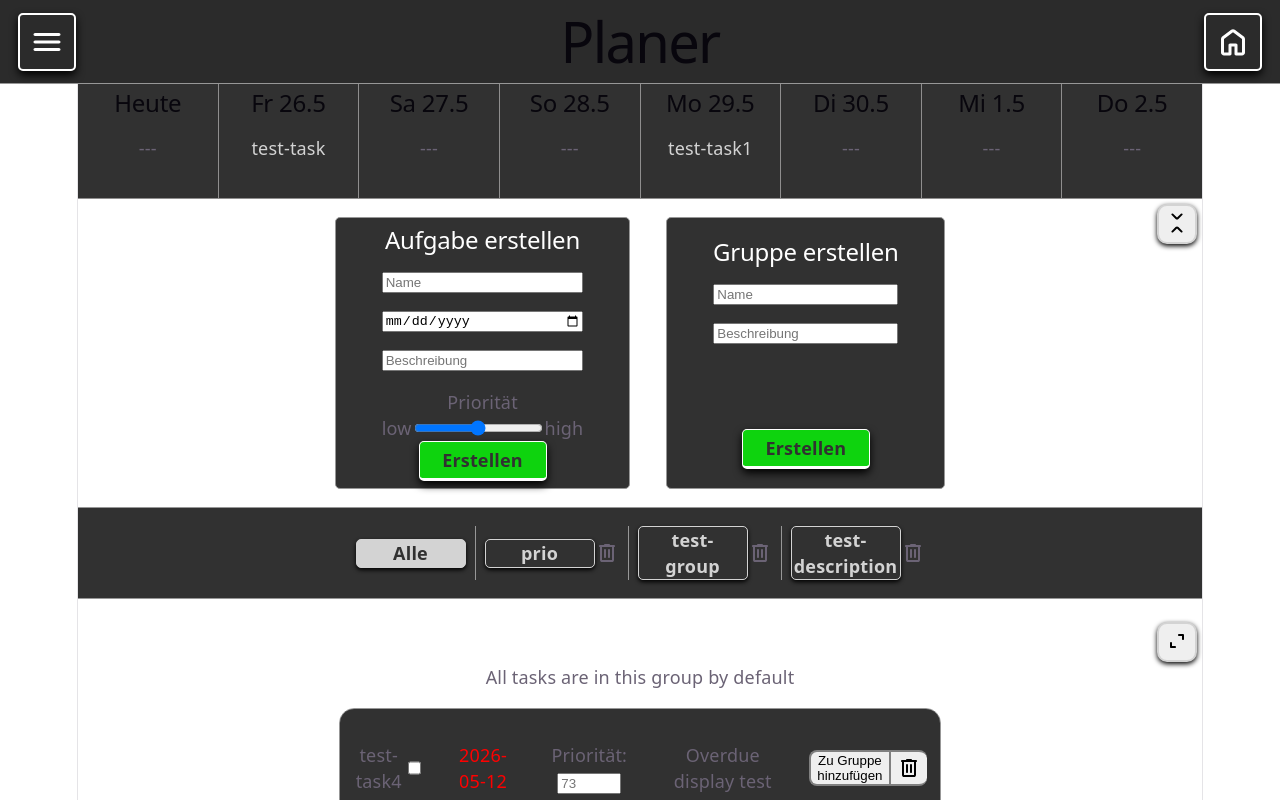
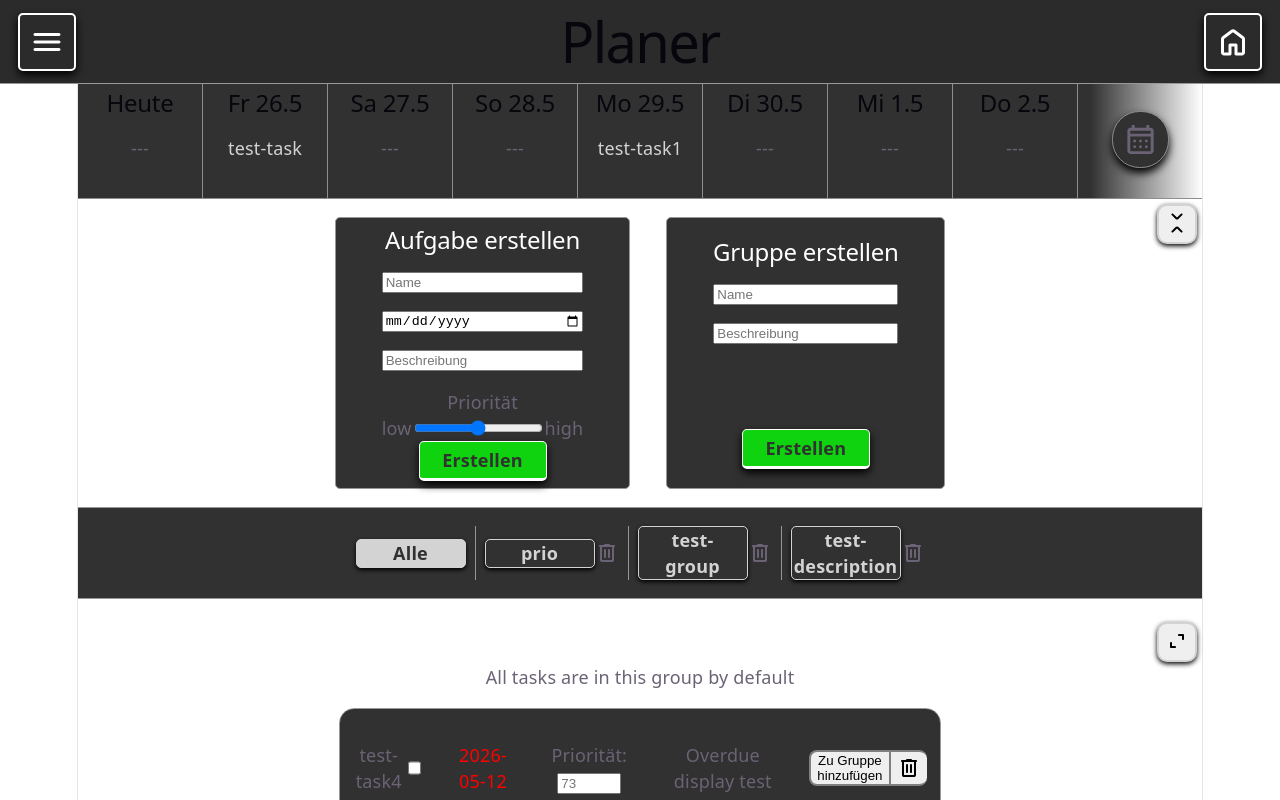
Before and after one commit to masekowsky-ee/quidey_react, a React (Vite) app: page / in a window 1280 px wide. Shown: the top 800 px of the page. Built offline with nearby package versions, Linux system fonts and the light colour scheme.

Commit message:
feat: Add date icon and update styles in WeekDaysContainer

```diff
--- a/src/components/WeekDaysContainer.jsx
+++ b/src/components/WeekDaysContainer.jsx
@@ -119,6 +119,9 @@ export default function WeekDaysContainer(props){
                         }
                     </ul>
                 </div>
+                <div className={styles.dateIconDiv}>
+                    <svg className={styles.svg} xmlns="http://www.w3.org/2000/svg" height="24px" viewBox="0 -960 960 960" width="24px" fill="currentColor"><path d="M200-80q-33 0-56.5-23.5T120-160v-560q0-33 23.5-56.5T200-800h40v-80h80v80h320v-80h80v80h40q33 0 56.5 23.5T840-720v560q0 33-23.5 56.5T760-80H200Zm0-80h560v-400H200v400Zm0-480h560v-80H200v80Zm0 0v-80 80Zm280 240q-17 0-28.5-11.5T440-440q0-17 11.5-28.5T480-480q17 0 28.5 11.5T520-440q0 17-11.5 28.5T480-400Zm-188.5-11.5Q280-423 280-440t11.5-28.5Q303-480 320-480t28.5 11.5Q360-457 360-440t-11.5 28.5Q337-400 320-400t-28.5-11.5ZM640-400q-17 0-28.5-11.5T600-440q0-17 11.5-28.5T640-480q17 0 28.5 11.5T680-440q0 17-11.5 28.5T640-400ZM480-240q-17 0-28.5-11.5T440-280q0-17 11.5-28.5T480-320q17 0 28.5 11.5T520-280q0 17-11.5 28.5T480-240Zm-188.5-11.5Q280-263 280-280t11.5-28.5Q303-320 320-320t28.5 11.5Q360-297 360-280t-11.5 28.5Q337-240 320-240t-28.5-11.5ZM640-240q-17 0-28.5-11.5T600-280q0-17 11.5-28.5T640-320q17 0 28.5 11.5T680-280q0 17-11.5 28.5T640-240Z"/></svg>
+                </div>
             </div>
         </div>
     );
--- a/src/components/WeekDaysContainer.module.css
+++ b/src/components/WeekDaysContainer.module.css
@@ -1,19 +1,20 @@
 .weekTable{
     width: 100%;
     height: fit-content;
-    background-color: rgb(49, 49, 49);
+    background-color: transparent;
     gap: 0;
     display: flex;
     flex-direction: row;
 }
 
 .weekDayDiv{
-    width: 12.5%;
+    width: 11.1%;
     min-height: 100px;
     max-height: 200px;
     padding: 0.5rem 0;
     border-bottom: 1px solid rgb(143, 142, 142);
     min-width: 100px;
+    background-color: rgba(49,49,49,1);
 }
 
 .weekDayDiv + .weekDayDiv {
@@ -34,6 +35,38 @@
     color: gray;
 }
 
+.dateIconDiv{
+    width: 11.1%;
+    min-width: 100px;
+    display: flex;
+    align-items: center;
+    justify-content: center;
+    background: linear-gradient(to right ,rgba(49,49,49,1) 10%,rgba(0,0,0,0) 100%);
+    border-bottom: 1px solid rgb(143, 142, 142);
+    border-left: 1px solid rgb(143, 142, 142);
+}
+
+.svg{
+    width: 35px;
+    height: 35px;
+    border: 1px solid rgb(143, 142, 142);
+    background-color: rgba(49,49,49,1);
+    box-shadow: 0 5px 8px black;
+    padding: 10px;
+    border-radius: 27.5px;
+    transition: all 0.2s ease;
+}
+
+.svg:hover{
+    transform: translateY(-2px);
+    transform: scale(1.1);
+}
+
+.svg:active{
+    transform: translateY(3px);
+    transform: scale(0.9);
+}
+
 @media screen and (max-width: 800px) {
     .weekTable{
         overflow-x: scroll;
```
Also changed, not shown: src/assets/calendar_month_24dp_CURRENTCOLOR_FILL0_wght400_GRAD0_opsz24.svg (added).
